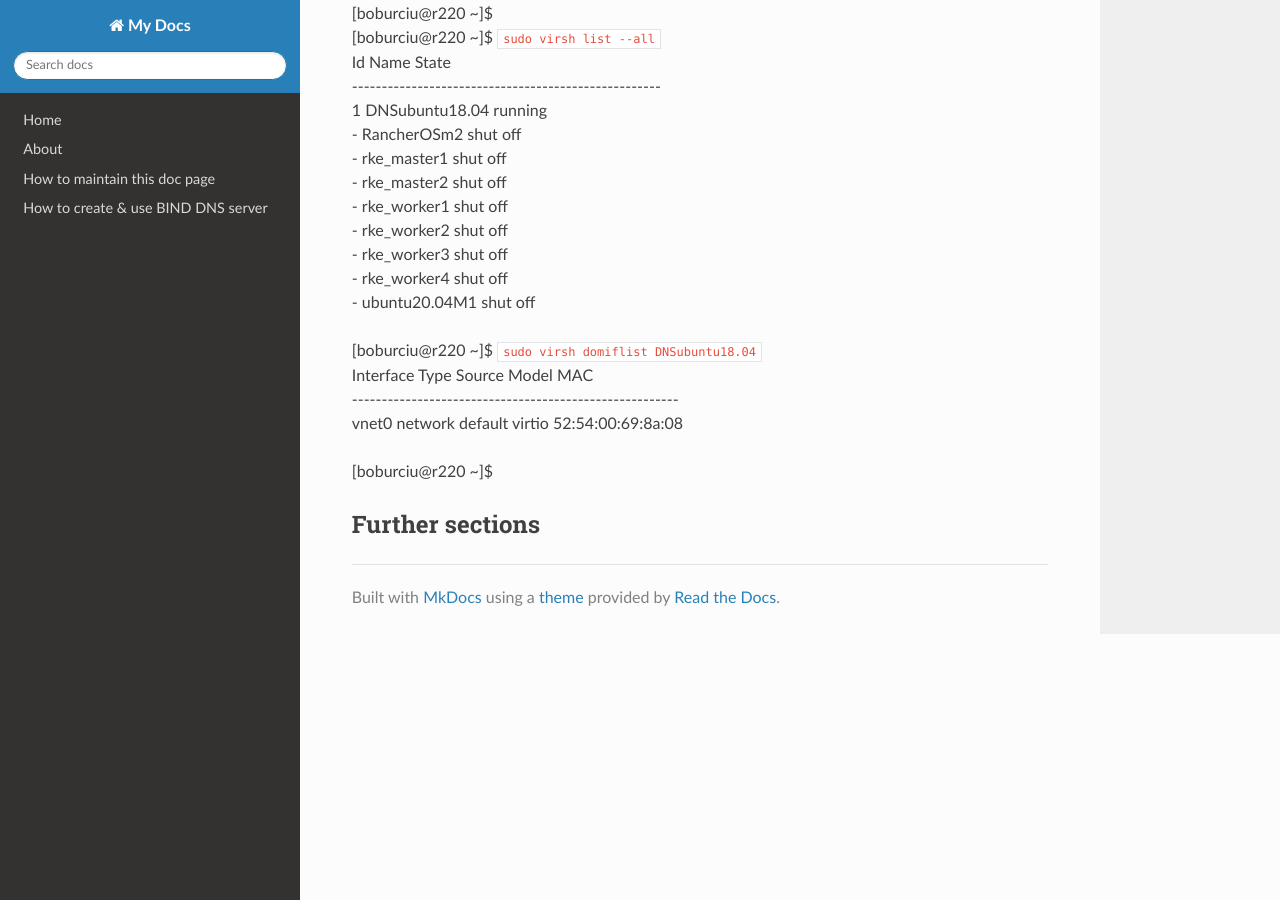
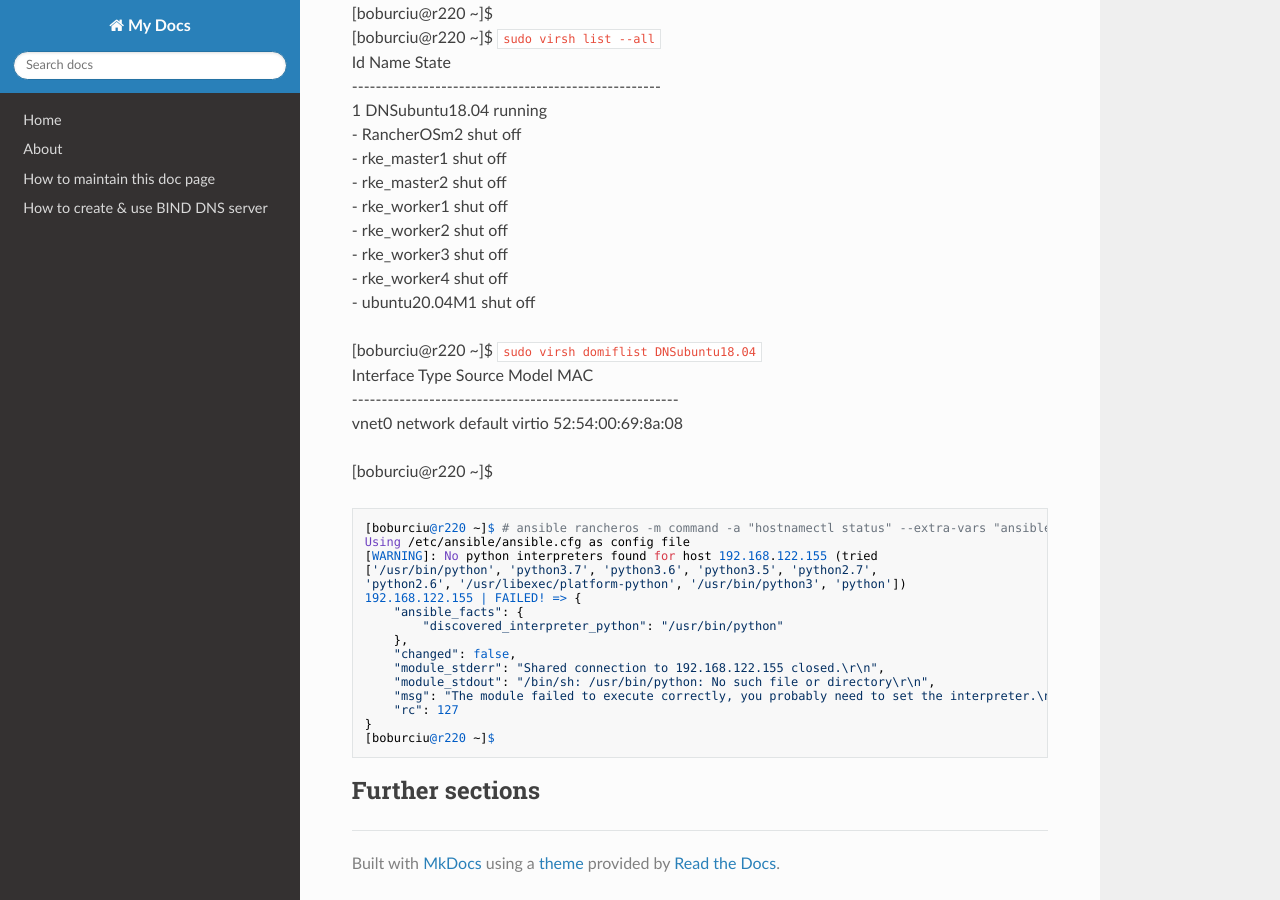
Before and after one commit to baburciu/Documentation, an MkDocs documentation site: the page built from docs/KVM_usage.md, in a window 1280 px wide and 900 px high, scrolled down 636 px. Built offline with MkDocs 1.6.1, drawn with Linux system fonts in a browser that asks for light colours; nearby versions of some CDN libraries.

````diff
--- a/docs/KVM_usage.md
+++ b/docs/KVM_usage.md
@@ -34,4 +34,23 @@ vnet0      network    default    virtio      52:54:00:69:8a:08<br/>
 <br/>
 [boburciu@r220 ~]$<br/>
 
+```
+[boburciu@r220 ~]$ # ansible rancheros -m command -a "hostnamectl status" --extra-vars "ansible_user=rancher ansible_password=rancher" -v
+Using /etc/ansible/ansible.cfg as config file
+[WARNING]: No python interpreters found for host 192.168.122.155 (tried
+['/usr/bin/python', 'python3.7', 'python3.6', 'python3.5', 'python2.7',
+'python2.6', '/usr/libexec/platform-python', '/usr/bin/python3', 'python'])
+192.168.122.155 | FAILED! => {
+    "ansible_facts": {
+        "discovered_interpreter_python": "/usr/bin/python"
+    },
+    "changed": false,
+    "module_stderr": "Shared connection to 192.168.122.155 closed.\r\n",
+    "module_stdout": "/bin/sh: /usr/bin/python: No such file or directory\r\n",
+    "msg": "The module failed to execute correctly, you probably need to set the interpreter.\nSee stdout/stderr for the exact error",
+    "rc": 127
+}
+[boburciu@r220 ~]$
+```
+
 ## Further sections
````
